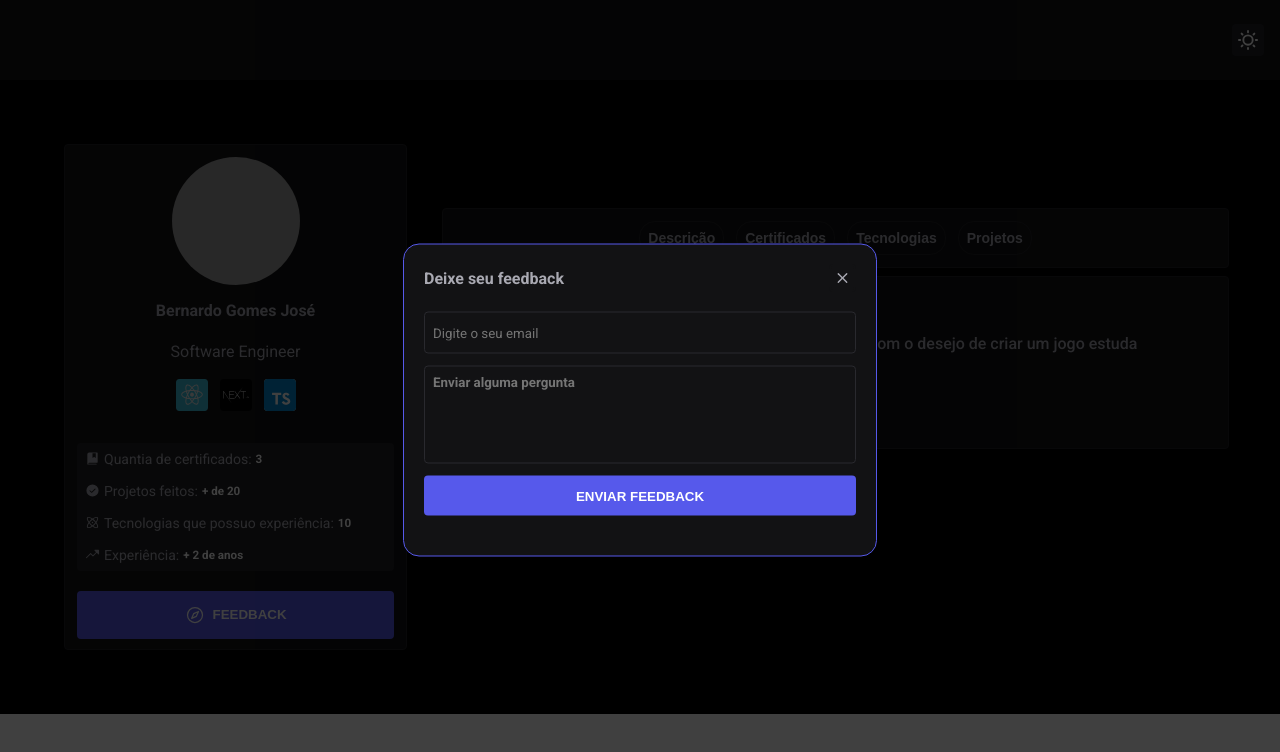
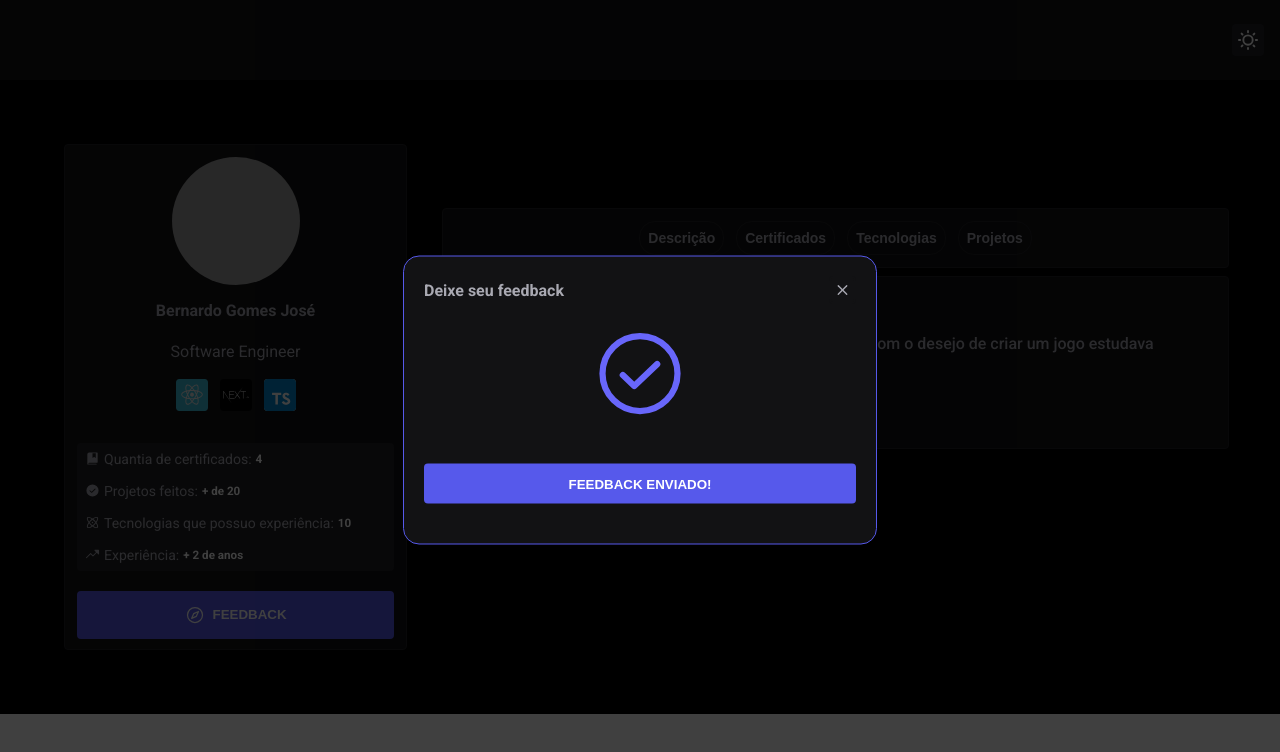
Before and after one commit to bernardojru/berDev, a Next.js app: page / in a window 1280 px wide. Both pictures are taken after a click on the button "FEEDBACK". Shown: the top 752 px of the page. Built offline with nearby package versions, Linux system fonts and the light colour scheme; grey boxes are pictures that could not be loaded.

Commit message:
component: add SucessForm component and more features

```diff
--- /dev/null
+++ b/src/components/Feedback/ButtonForm/index.tsx
@@ -0,0 +1,10 @@
+import { ReactNode } from "react";
+import { ButtonFormContainer } from "./styles";
+
+interface ButtonFormProps {
+  children: ReactNode;
+}
+
+export function ButtonForm({ children }: ButtonFormProps) {
+  return <ButtonFormContainer type="submit">{children}</ButtonFormContainer>;
+}
--- /dev/null
+++ b/src/components/Feedback/ButtonForm/styles.ts
@@ -0,0 +1,18 @@
+import { styled } from "../../../styles/.";
+
+export const ButtonFormContainer = styled("button", {
+  width: "100%",
+  padding: "$2",
+  height: "2.5rem",
+  background: "$blue200",
+  color: "$white",
+  fontWeight: "800",
+  borderRadius: "$xs",
+  textTransform: "uppercase",
+  cursor: "pointer",
+
+  "&:hover": {
+    background: "$blue100",
+    transition: "all .2s ease-in-out",
+  },
+});
--- /dev/null
+++ b/src/components/Feedback/Form/index.tsx
@@ -0,0 +1,12 @@
+import { ButtonForm } from "../ButtonForm";
+import { FormContainer } from "./styles";
+
+export function Form() {
+  return (
+    <FormContainer>
+      <input type="email" placeholder="Digite o seu email" />
+      <textarea placeholder="Enviar alguma pergunta"></textarea>
+      <ButtonForm>Enviar Feedback</ButtonForm>
+    </FormContainer>
+  );
+}
--- /dev/null
+++ b/src/components/Feedback/Form/styles.ts
@@ -0,0 +1,48 @@
+import { styled } from "../../../styles/.";
+
+export const FormContainer = styled("form", {
+  display: "flex",
+  flexDirection: "column",
+  gap: "$3",
+  padding: "$5",
+  width: "100%",
+
+  input: {
+    color: "$white",
+    height: "1.5rem",
+    background: "$gray900",
+    borderRadius: "$xs",
+    border: "1px solid $gray700",
+    padding: "$2",
+
+    "&:focus": {
+      border: "1px solid $blue200",
+      transition: "all .2s ease-in-out",
+    },
+
+    "&::placeholder": {
+      fontFamily: "$default",
+    },
+  },
+
+  textarea: {
+    color: "$white",
+    height: "5rem",
+    background: "$gray900",
+    resize: "none",
+    borderRadius: "$xs",
+    border: "1px solid $gray700",
+    padding: "$2",
+    fontWeight: "$bold",
+
+    "&:focus": {
+      border: "1px solid $blue200",
+      transition: "all .2s ease-in-out",
+    },
+
+    "&::placeholder": {
+      fontFamily: "$default",
+    },
+  },
+
+});
--- /dev/null
+++ b/src/components/Feedback/SucessForm/index.tsx
@@ -0,0 +1,12 @@
+import { CheckCircle } from 'phosphor-react'
+import { ButtonForm } from '../ButtonForm'
+import {SucessFormContainer} from './styles'
+
+export function SucessForm () {
+    return (
+        <SucessFormContainer>
+            <CheckCircle size={100} weight="regular" color='#6866FB' />
+            <ButtonForm>Feedback enviado!</ButtonForm>
+        </SucessFormContainer>
+    )
+}
--- /dev/null
+++ b/src/components/Feedback/SucessForm/styles.ts
@@ -0,0 +1,10 @@
+import { styled } from "../../../styles";
+
+export const SucessFormContainer = styled("div", {
+  display: "flex",
+  alignItems: 'center',
+  flexDirection: "column",
+  gap: "$10",
+  padding: "$5",
+  width: "100%",
+});
--- a/src/components/Feedback/index.tsx
+++ b/src/components/Feedback/index.tsx
@@ -1,8 +1,11 @@
 import { Overlay, FeedbackContainer, CloseButton } from "./styles";
 import * as Dialog from "@radix-ui/react-dialog";
 import { X } from "phosphor-react";
+import { Form } from "./Form";
+import { SucessForm } from "./SucessForm";
 
 export function Feedback() {
+  const isSubmit = false;
   return (
     <Dialog.Portal>
       <Overlay />
@@ -13,11 +16,7 @@ export function Feedback() {
             <X size={15} weight="bold" />
           </CloseButton>
         </header>
-        <form>
-          <input type="email" placeholder="Digite o seu email" />
-          <textarea placeholder="Enviar alguma pergunta"></textarea>
-          <button type="submit">Enviar Feedback</button>
-        </form>
+        {isSubmit ? <Form /> : <SucessForm />}
       </FeedbackContainer>
     </Dialog.Portal>
   );
--- a/src/components/Feedback/styles.ts
+++ b/src/components/Feedback/styles.ts
@@ -37,68 +37,6 @@ export const FeedbackContainer = styled(Dialog.Content, {
     justifyContent: "space-between",
   },
 
-  form: {
-    display: "flex",
-    flexDirection: "column",
-    gap: "$3",
-    padding: "$5",
-    width: "100%",
-
-    input: {
-      color: "$white",
-      height:'1.5rem' ,
-      background: "$gray900",
-      borderRadius: "$xs",
-      border: "1px solid $gray700",
-      padding: "$2",
-
-      "&:focus": {
-        border: "1px solid $blue200",
-        transition: "all .2s ease-in-out",
-      },
-
-      "&::placeholder": {
-        fontFamily: "$default",
-      },
-    },
-
-    textarea: {
-      color: "$white",
-      height: "5rem",
-      background: "$gray900",
-      resize: "none",
-      borderRadius: "$xs",
-      border: "1px solid $gray700",
-      padding: "$2",
-      fontWeight: "$bold",
-
-      "&:focus": {
-        border: "1px solid $blue200",
-        transition: "all .2s ease-in-out",
-      },
-
-      "&::placeholder": {
-        fontFamily: "$default",
-      },
-    },
-
-    button: {
-      width: "100%",
-      padding: "$2",
-      height: "2.5rem",
-      background: "$blue200",
-      color: "$white",
-      fontWeight: "800",
-      borderRadius: "$xs",
-      textTransform: "uppercase",
-      cursor: "pointer",
-
-      "&:hover": {
-        background: "$blue100",
-        transition: "all .2s ease-in-out",
-      },
-    },
-  },
 });
 
 export const CloseButton = styled(Dialog.Close, {
--- a/src/components/InfoContent/Certificate/server.ts
+++ b/src/components/InfoContent/Certificate/server.ts
@@ -1,6 +1,7 @@
 import discoverImg from "../../../assets/certificate/discover.png";
 import reactjsCerticateImg from "../../../assets/certificate/reactjs.jpg";
 import nodejsCerticateImg from "../../../assets/certificate/nodejs.jpg";
+import masterClassReactjsCerticateImg from "../../../assets/certificate/master-class-reactjs.png";
 
 export const Certificates = [
   {
@@ -18,4 +19,9 @@ export const Certificates = [
     img: discoverImg,
     alt: "certificado da Rocketseat no discover",
   },
+  {
+    id: 4,
+    img: masterClassReactjsCerticateImg,
+    alt: "certificado do Master Class de React na Rocketseat",
+  },
 ];
--- a/src/components/InfoContent/Description/index.tsx
+++ b/src/components/InfoContent/Description/index.tsx
@@ -7,7 +7,7 @@ export function Description() {
     <DescriptionContainer>
       <h2>Sobre mim</h2>
       <p>
-        Comecei os meus estudos na programação com 14 anos, com o desejo de criar um jogo estuda loucamente
+        Comecei os meus estudos na programação com 14 anos, com o desejo de criar um jogo estudava loucamente
       </p>
       <footer>
         <Link href="https://github.com/bernardojru" target="_blank">
--- a/src/components/Profile/styles.ts
+++ b/src/components/Profile/styles.ts
@@ -59,7 +59,6 @@ export const ProfileDetails = styled("div", {
   display: "flex",
   flexDirection: "column",
   justifyContent: "center",
-  // gap: "$3",
   background: "$gray800",
   borderRadius: "$xs",
   marginTop: "$5",
--- a/src/pages/_document.tsx
+++ b/src/pages/_document.tsx
@@ -15,6 +15,7 @@ export default function Document() {
           href="https://fonts.googleapis.com/css2?family=Roboto:wght@400;500;700&display=swap"
           rel="stylesheet"
         />
+        <link rel="shortcut icon" href="icon.ico" type="image/x-icon" />
         <meta name="description" content="Generated by create next app" />
         <meta name="viewport" content="width=device-width, initial-scale=1" />
         <style
```
Also changed, not shown: src/assets/certificate/master-class-reactjs.png (added), 1 other file (tests, documents, lock files or other folders).
